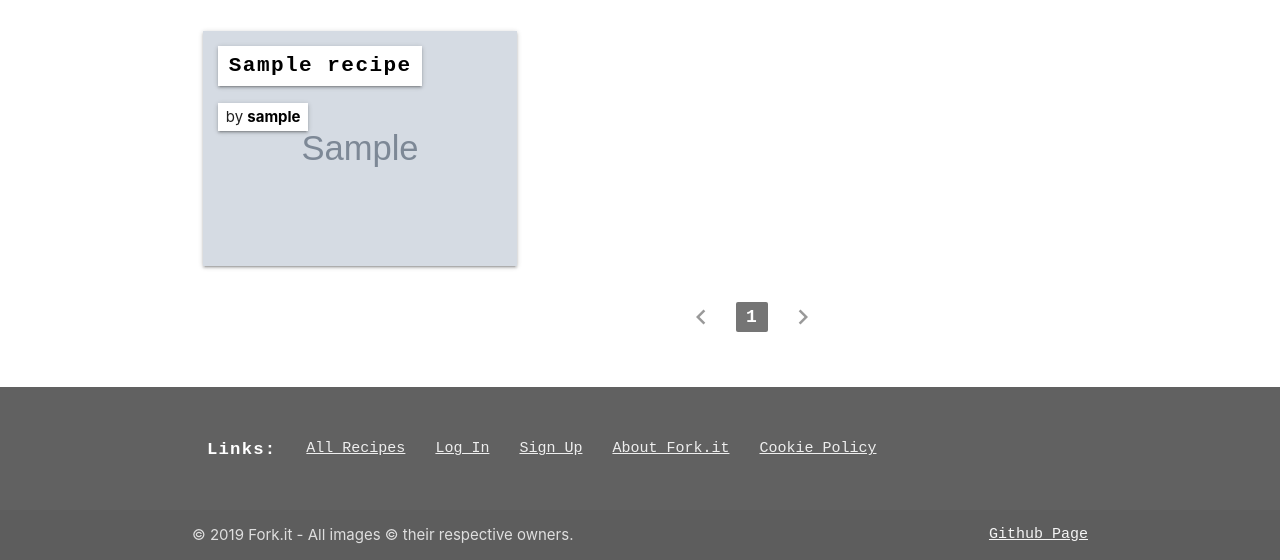
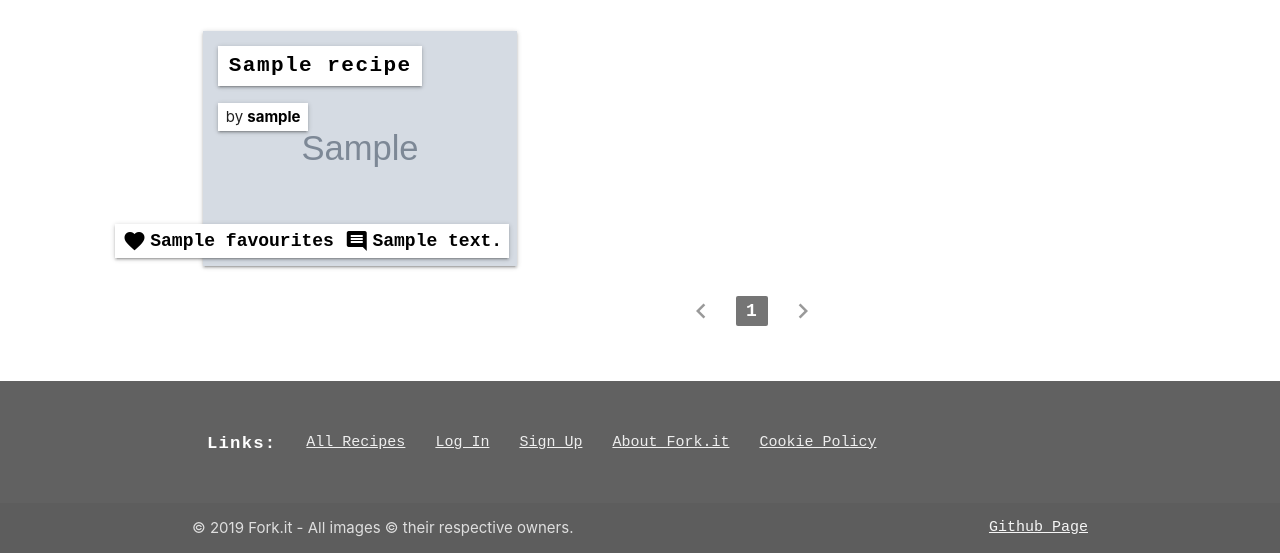
Before and after one commit to ASquirrelsTail/cookbook, a Flask app: page /recipes in a window 1280 px wide. Shown: the part 636-1196 px from the top of the page. Run offline with Flask 2, Linux system fonts and the light colour scheme; grey boxes marked "Sample" are stand-in pictures; a database or web service that is not in the repository returns one stand-in record (values such as "Sample title"); some libraries are stand-ins or nearby versions.

Commit message:
Added comment and favourite count to recipe-cards and recipe page, adjusted layout of recipe page.

```diff
--- a/app.py
+++ b/app.py
@@ -136,7 +136,7 @@
         abort(404)  # Out of bounds error
     if no_recipes > 0:
         recipes = (
-            mongo.db.recipes.find(query, {'urn': 1, 'title': 1, 'username': 1, 'image': 1})
+            mongo.db.recipes.find(query, {'urn': 1, 'title': 1, 'username': 1, 'image': 1, 'comment-count': 1, 'favourites': 1})
             .sort(sort, order)
             .skip(offset)
             .limit(10)
--- a/static/scss/custom/components/_general.scss
+++ b/static/scss/custom/components/_general.scss
@@ -23,6 +23,7 @@
 	font-family: $secondary-font-stack;
 	font-size: 1rem;
 	border-radius: 0px;
+	vertical-align: middle;
 
 	a {
 		color: black;
--- a/static/scss/custom/components/_recipe-cards.scss
+++ b/static/scss/custom/components/_recipe-cards.scss
@@ -4,10 +4,7 @@
 .recipe-card {
 	position: relative;
 	margin-bottom: 1rem;
-
-	img {
-		@extend .z-depth-1;
-	}
+	@extend .z-depth-1;
 
 	.recipe-details {
 		position: absolute;
@@ -37,4 +34,31 @@
 			font-size: 1.4em;
 		}
 	}
+
+	& > a {
+		display: block;
+		font-size: 0px;
+	}
+
+	.recipe-stats {
+		@extend .z-depth-1;
+		@extend .truncate;
+		position: absolute;
+		bottom: 0px;
+		right: 0px;
+		display: block;
+		margin: 0.5rem;
+		padding: 0.2em 0.4em;
+		background-color: $recipe-card-bg-color;
+		color: black;
+		font-family: $secondary-font-stack;
+		z-index: 99;
+		font-size: 1.2rem;
+		font-weight: bold;
+
+		i {
+			vertical-align: middle;
+			margin-right: 0.25rem;
+		}
+	}
 }
--- a/templates/macros.html
+++ b/templates/macros.html
@@ -38,7 +38,8 @@
 {# Macro to create styled recipe lists #}
 <div class="row no-b-margin">
     {% for recipe in recipes %}
-    <div class="col s12 m6 recipe-card">
+    <div class="col s12 m6">
+        <div class="recipe-card">
             <div class="recipe-details">
                 <div class="recipe-title">
                     <a href="{{ url_for('recipe', urn=recipe['urn']) }}">{{ recipe['title'] }}</a>
@@ -53,7 +54,20 @@
                 {% else %}
                 <img src="https://ci-cookbook.s3.amazonaws.com/vegetable-sushi.jpg" alt="{{ recipe['title'] }} by {{ recipe['username'] }}" class="responsive-img">
                 {% endif %}
+                <div class="recipe-stats">
+                    {% if recipe['favourites'] %}
+                    <i class="material-icons">favorite</i>{{ recipe['favourites'] }}
+                    {% else %}
+                    <i class="material-icons">favorite</i>0
+                    {% endif %}
+                    {% if recipe['comment-count'] %}
+                    <i class="material-icons">comment</i>{{ recipe['comment-count'] }}
+                    {% else %}
+                    <i class="material-icons">comment</i>0
+                    {% endif %}
+                </div>
             </a>
+        </div>
     </div>
     {% endfor %}
 </div>
```
Also changed, not shown: static/scss/custom/components/_recipe.scss (+46 -16 lines), templates/recipe.html (+36 -22 lines), static/css/main.css, 1 other file. Lines whose indentation alone changed are shown as unchanged.
